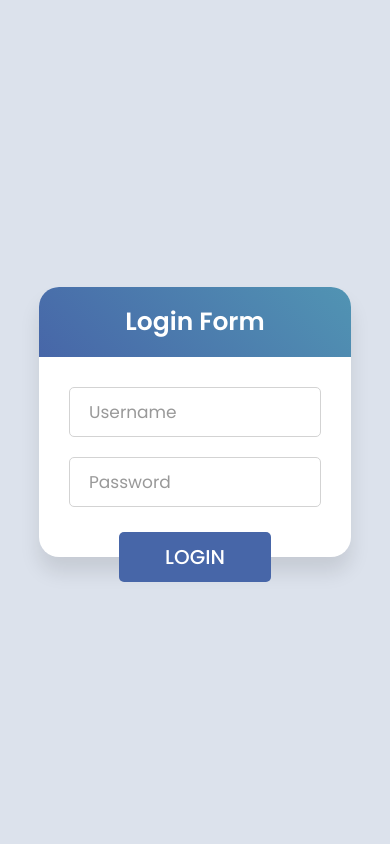
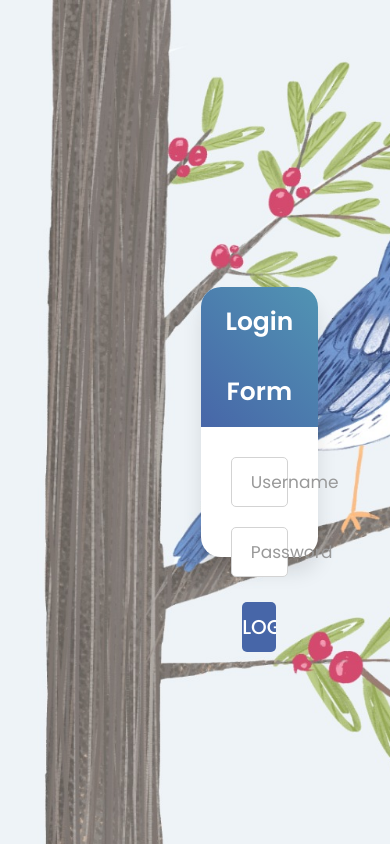
Before and after one commit to AmrutaKoshe/Project-Planner, a PHP site: page /login.html in a window 390 px wide. Run offline with PHP 8.4, Linux system fonts and the light colour scheme.

Commit message:
Update login.css

```diff
--- a/css/login.css
+++ b/css/login.css
@@ -14,7 +14,7 @@ html,body{
   background-color: #eff2f8;
   background-image: url('images/birddbgg.jpg');
   background-repeat: no-repeat;
-  background-size: auto 100%;
+  background-size: cover;
   /* background: linear-gradient(-135deg, #c850c0, #4158d0); */
 }
 ::selection{
@@ -153,15 +153,10 @@ form .pass-link a:hover,
 form .signup-link a:hover{
   text-decoration: underline;
 }
+/* Comment*/
 
-@media screen and (max-width: 768px){
-  .wrapper{
-    margin-left: 0%;
-    width: 80%;
-  }
+@media screen and (max-width: 1024px){
+  html,body{
 
-  body{
-    background-image: none;
-    background-color: #dce2ec;
   }
 }
```
